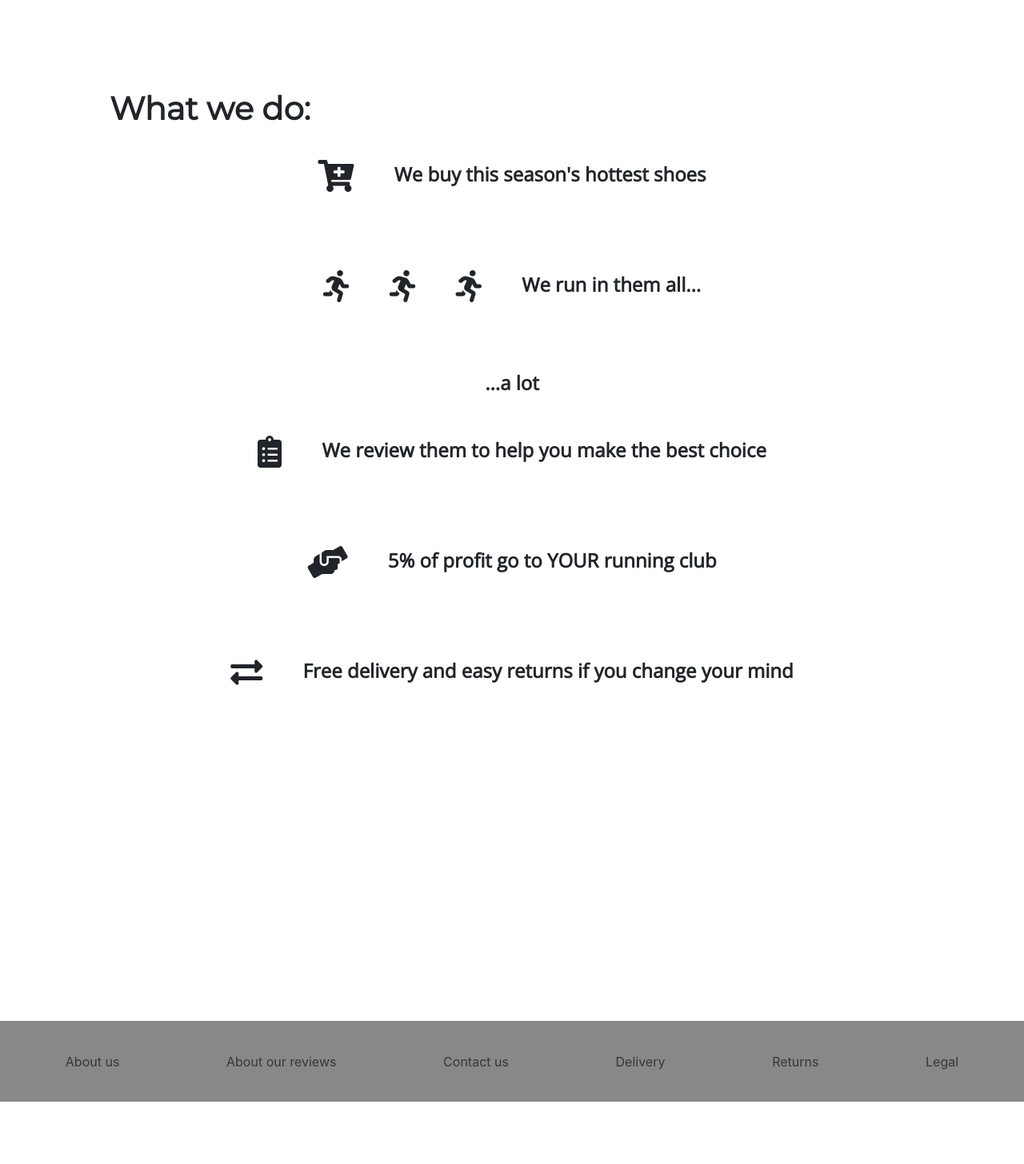
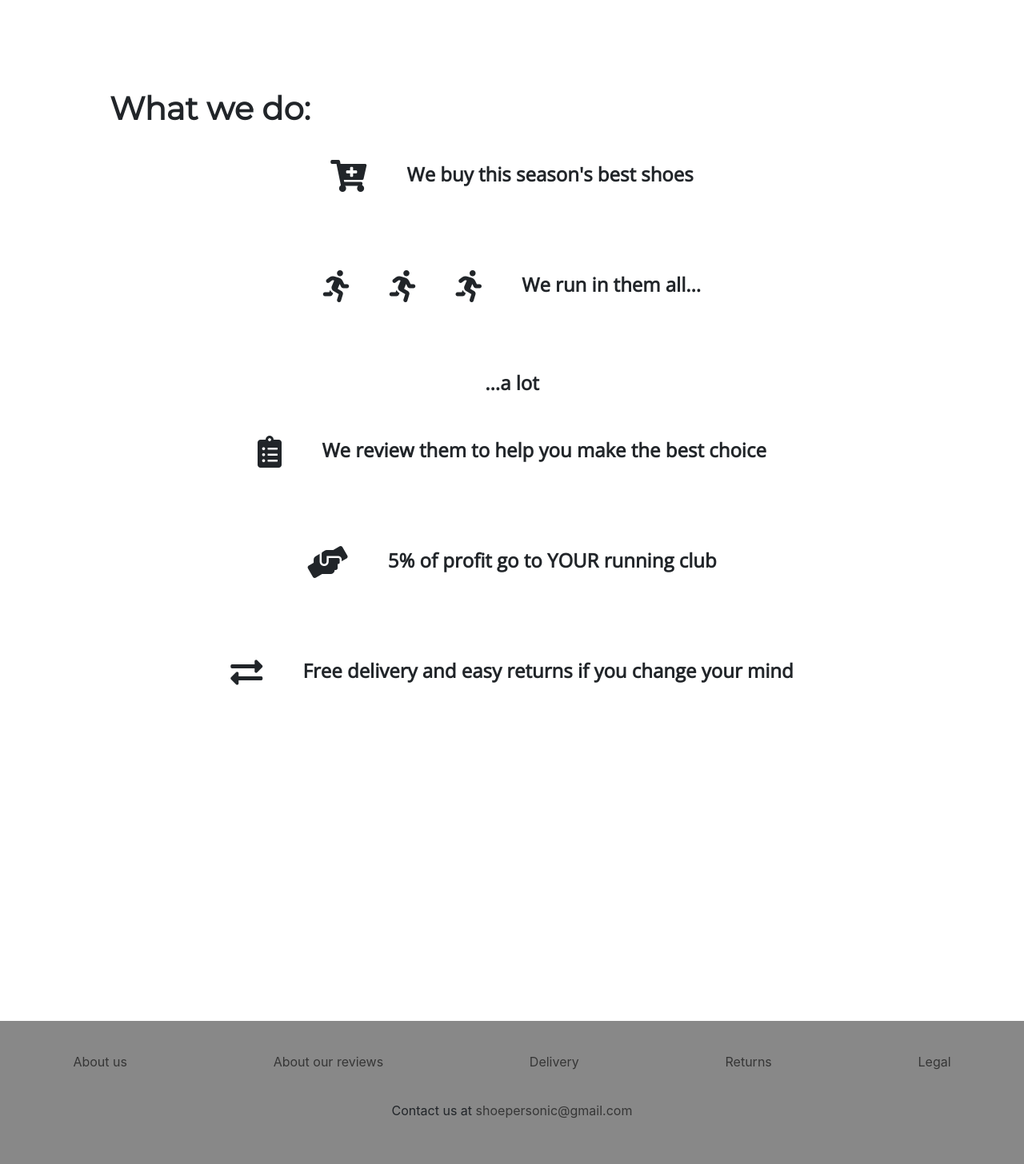
Before and after one commit to harryphelps2/shoepersonic2, a Django app: page / in a window 1280 px wide. Shown: the part 1188-2644 px from the top of the page at 80% size. Before the commit the page ends 2566 px from the top, so only its background shows below. Run offline with Django 3.2, Linux system fonts and the light colour scheme; some libraries are stand-ins or nearby versions.

Commit message:
Add info pages.

```diff
--- a/shoepersonic2/home/templates/index.html
+++ b/shoepersonic2/home/templates/index.html
@@ -12,7 +12,7 @@
     <div class="front-page-info">
         <h3 class="row front-page-info__title">What we do:</h3>
 
-        <p class="row front-page-info__item"><i class="fas fa-cart-plus"></i>We buy this season's hottest shoes</p>
+        <p class="row front-page-info__item"><i class="fas fa-cart-plus"></i>We buy this season's best shoes</p>
         <p class="row front-page-info__item">
             <i class="fas fa-running"></i>
             <i class="fas fa-running"></i>
--- a/shoepersonic2/static/css/styles.css
+++ b/shoepersonic2/static/css/styles.css
@@ -63,7 +63,7 @@
 .jet-logo {
   position: relative;
   animation-name: jet-animation;
-  animation-duration: 2.5s;
+  animation-duration: 2s;
 }
 
 @media (min-width: 992px) {
@@ -503,10 +503,17 @@
 
 .footer {
   background-color: #888888;
+  padding-top: 3%;
+  padding-bottom: 3%;
+}
+.footer__links {
   display: flex;
   justify-content: space-around;
-  padding-top: 3%;
-  padding-bottom: 3%;
+}
+.footer__contact {
+  display: flex;
+  justify-content: space-around;
+  margin-top: 3%;
 }
 .footer a {
   text-decoration: none;
--- a/shoepersonic2/static/css/styles.scss
+++ b/shoepersonic2/static/css/styles.scss
@@ -69,7 +69,7 @@ $primary-button-red: linear-gradient(rgb(246, 6, 6), rgb(255, 131, 131));
 .jet-logo{
     position: relative;
     animation-name: jet-animation;
-    animation-duration: 2.5s;
+    animation-duration: 2.0s;
 }
 
 
@@ -560,10 +560,18 @@ $primary-button-red: linear-gradient(rgb(246, 6, 6), rgb(255, 131, 131));
 
 .footer{
     background-color: rgb(136, 136, 136);
-    display: flex;
-    justify-content: space-around;
     padding-top: 3%;
     padding-bottom: 3%;
+
+    &__links{
+        display: flex;
+        justify-content: space-around;
+    }
+    &__contact{
+        display: flex;
+        justify-content: space-around;
+        margin-top: 3%;
+    }
     a{
         text-decoration: none;
         color: rgb(54, 54, 54);
--- a/shoepersonic2/templates/base.html
+++ b/shoepersonic2/templates/base.html
@@ -72,14 +72,12 @@
         </div>
         <footer>
             <div class="container-fluid footer">
+                <div class="row footer__links">
                     <div>
                         <a href="#">About us</a>
                     </div>
                     <div>
                         <a href="#">About our reviews</a>
-                </div>
-                <div>
-                    <a href="#">Contact us</a>
                     </div>
                     <div>
                         <a href="#">Delivery</a>
@@ -90,6 +88,13 @@
                     <div>
                         <a href="#">Legal</a>
                     </div>
+                </div>
+                <div class="row footer__contact">
+                    <div>
+                        <p>Contact us at <a href="#">shoepersonic@gmail.com</a></p>
+                    </div>
+                </div>
+            <div>
         </footer>
         <script src="https://code.jquery.com/jquery-3.2.1.slim.min.js" integrity="sha384-KJ3o2DKtIkvYIK3UENzmM7KCkRr/rE9/Qpg6aAZGJwFDMVNA/GpGFF93hXpG5KkN" crossorigin="anonymous"></script>
         <script src="https://cdnjs.cloudflare.com/ajax/libs/popper.js/1.12.9/umd/popper.min.js" integrity="sha384-ApNbgh9B+Y1QKtv3Rn7W3mgPxhU9K/ScQsAP7hUibX39j7fakFPskvXusvfa0b4Q" crossorigin="anonymous"></script>
```
Also changed, not shown: shoepersonic2/home/templates/about_our_reviews.html (added), shoepersonic2/home/templates/delivery.html (added), shoepersonic2/home/templates/legal.html (added), shoepersonic2/home/templates/privacy_policy.html (added), shoepersonic2/home/templates/returns.html (added), shoepersonic2/home/templates/terms_and_conditions.html (added), 1 other file. Lines whose indentation alone changed are shown as unchanged.
